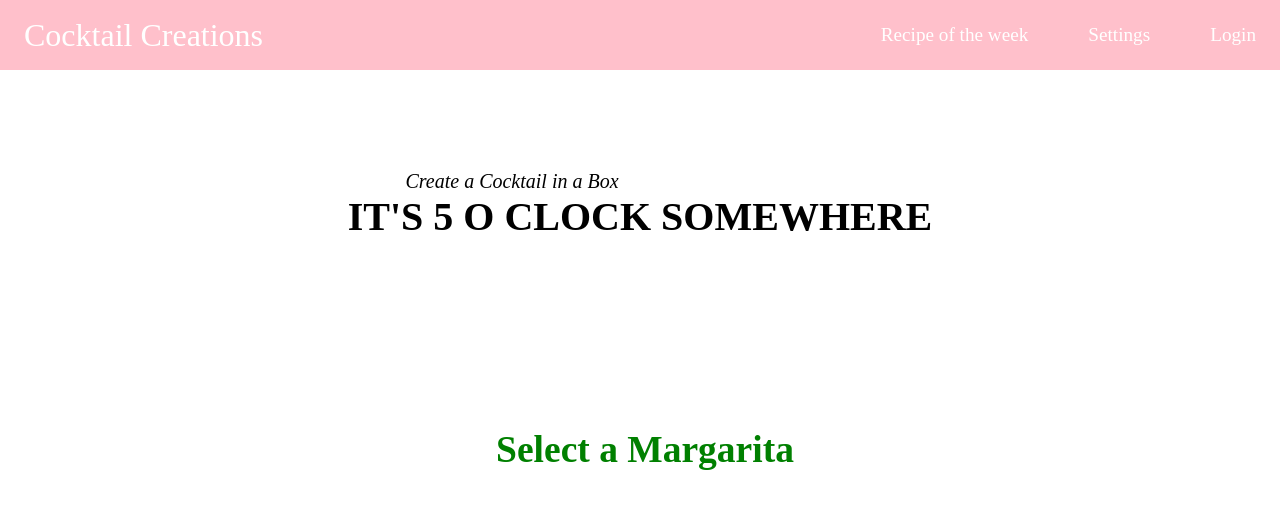
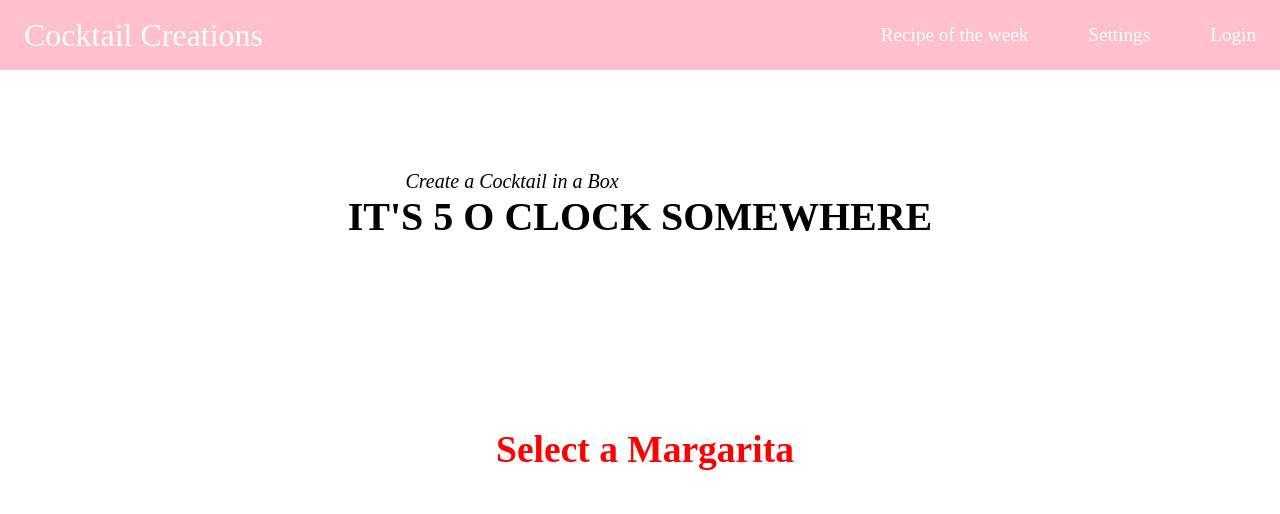
Before and after one commit to lexiroro/Phase1Project, a plain HTML site: page index.html in a window 1280 px wide. Drawn offline with Linux system fonts and the light colour scheme; no server answers.

Commit message:
red color

```diff
--- a/project.css
+++ b/project.css
@@ -129,7 +129,7 @@ nav-item{
 
 #section > h2 {
   color:
-  green;
+  red;
   padding: 40px;
   margin-top: 10px;
 }
```
